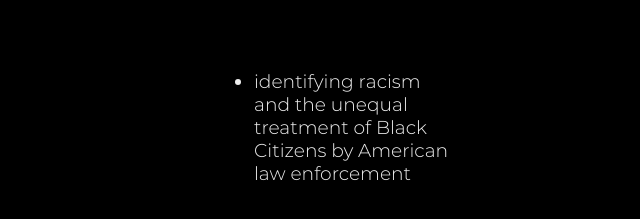
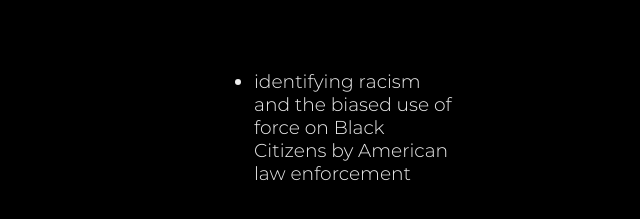
Before and after one commit to psych0sykes/projectaccountableenforcement, a Next.js app: page / in a window 1280 px wide. Shown: the part 211-430 px from the top of the page, without its empty margins (306-946 px from the left). Built offline with nearby package versions, Linux system fonts and the light colour scheme.

Commit message:
Updated the caption

```diff
--- a/pages/index.js
+++ b/pages/index.js
@@ -8,7 +8,7 @@ export default function Home() {
         <ProjectTitle/>
         <ul>
           <li style={{width: "200px",marginTop: "150px",fontSize:"14pt"}}>
-            identifying racism and the unequal treatment of Black Citizens by American law enforcement
+            identifying racism and the biased use of force on Black Citizens by American law enforcement
           </li>
         </ul>
         <div style={{width: "25vw",height: "1px",backgroundColor: "white",marginTop: "25px"}}/>
```
